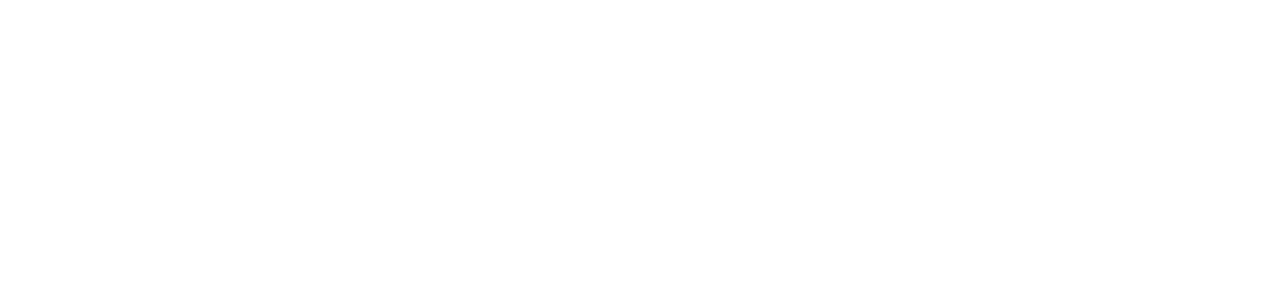
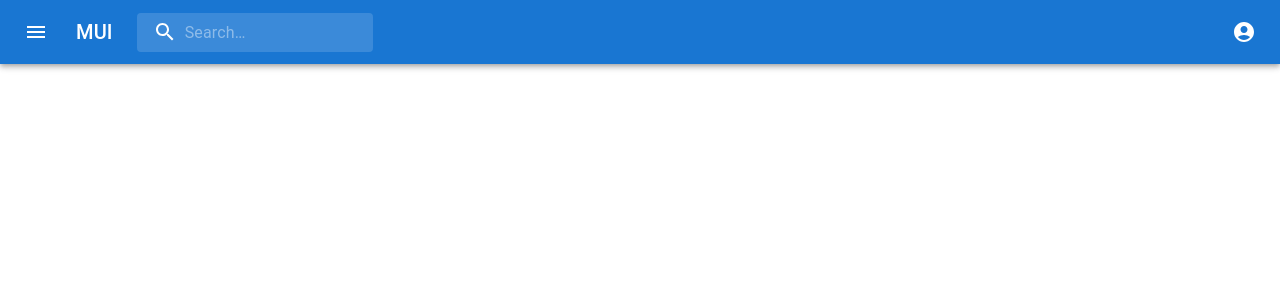
Before and after one commit to nilouhou/school-rate, a React (Create React App) app in the folder client/: page /schools in a window 1280 px wide. Shown: the top 300 px of the page. Built offline with nearby package versions, Linux system fonts and the light colour scheme.

Commit message:
Created Header

```diff
--- a/client/package.json
+++ b/client/package.json
@@ -3,6 +3,10 @@
   "version": "0.1.0",
   "private": true,
   "dependencies": {
+    "@emotion/react": "^11.7.1",
+    "@emotion/styled": "^11.6.0",
+    "@mui/icons-material": "^5.2.5",
+    "@mui/material": "^5.2.8",
     "@testing-library/jest-dom": "^5.16.1",
     "@testing-library/react": "^12.1.2",
     "@testing-library/user-event": "^13.5.0",
--- a/client/public/index.html
+++ b/client/public/index.html
@@ -10,34 +10,11 @@
 			content="Web site created using create-react-app"
 		/>
 		<link rel="apple-touch-icon" href="%PUBLIC_URL%/logo192.png" />
-    <!--
-      manifest.json provides metadata used when your web app is installed on a
-      user's mobile device or desktop. See https://developers.google.com/web/fundamentals/web-app-manifest/
-    -->
-    <link rel="manifest" href="%PUBLIC_URL%/manifest.json" />
-    <!--
-      Notice the use of %PUBLIC_URL% in the tags above.
-      It will be replaced with the URL of the `public` folder during the build.
-      Only files inside the `public` folder can be referenced from the HTML.
 
-      Unlike "/favicon.ico" or "favicon.ico", "%PUBLIC_URL%/favicon.ico" will
-      work correctly both with client-side routing and a non-root public URL.
-      Learn how to configure a non-root public URL by running `npm run build`.
-    -->
-    <title>React App</title>
+		<title>School Rate App</title>
 	</head>
 	<body>
 		<noscript>You need to enable JavaScript to run this app.</noscript>
 		<div id="root"></div>
-    <!--
-      This HTML file is a template.
-      If you open it directly in the browser, you will see an empty page.
-
-      You can add webfonts, meta tags, or analytics to this file.
-      The build step will place the bundled scripts into the <body> tag.
-
-      To begin the development, run `npm start` or `yarn start`.
-      To create a production bundle, use `npm run build` or `yarn build`.
-    -->
 	</body>
 </html>
--- a/client/src/App.js
+++ b/client/src/App.js
@@ -1,13 +1,14 @@
 import { BrowserRouter, Route, Switch, Redirect } from "react-router-dom";
+import Schools from "./Pages/Schools/Schools";
 
 function App() {
 	return (
 		<BrowserRouter>
 			{/* <Header /> */}
 			<Switch>
-				{/* <Redirect from="/" to="/schools" exact />
+				<Redirect from="/" to="/schools" exact />
 				<Route path="/schools" component={Schools} exact />
-				<Route path="/schools/:id" component={SchoolsDetails} /> */}
+				{/* <Route path="/schools/:id" component={SchoolsDetails} /> */}
 			</Switch>
 		</BrowserRouter>
 	);
--- /dev/null
+++ b/client/src/Pages/Schools/Schools.jsx
@@ -0,0 +1,23 @@
+import React from "react";
+import Header from "../../components/Header/Header";
+import Grid from "@mui/material/Grid";
+import CssBaseline from "@mui/material/CssBaseline";
+
+const Schools = () => {
+	return (
+		<>
+			<CssBaseline />
+			<Header />
+			<Grid container spacing={3} style={{ width: "100%" }}>
+				<Grid item xs={12} md={4}>
+					{/* <List places={places} /> */}
+				</Grid>
+				<Grid item xs={12} md={8}>
+					{/* <Map places={places} /> */}
+				</Grid>
+			</Grid>
+		</>
+	);
+};
+
+export default Schools;
--- /dev/null
+++ b/client/src/components/Header/Header.jsx
@@ -0,0 +1,216 @@
+import * as React from "react";
+import { styled, alpha } from "@mui/material/styles";
+import AppBar from "@mui/material/AppBar";
+import Box from "@mui/material/Box";
+import Toolbar from "@mui/material/Toolbar";
+import IconButton from "@mui/material/IconButton";
+import Typography from "@mui/material/Typography";
+import InputBase from "@mui/material/InputBase";
+import Badge from "@mui/material/Badge";
+import MenuItem from "@mui/material/MenuItem";
+import Menu from "@mui/material/Menu";
+import MenuIcon from "@mui/icons-material/Menu";
+import SearchIcon from "@mui/icons-material/Search";
+import AccountCircle from "@mui/icons-material/AccountCircle";
+
+import MoreIcon from "@mui/icons-material/MoreVert";
+import { createTheme } from "@mui/material/styles";
+
+const theme = createTheme({
+	palette: {
+		primary: {
+			light: "#e5ffff",
+			main: "#b2ebf2",
+			dark: "#81b9bf",
+			contrastText: "#fff",
+		},
+		secondary: {
+			light: "#fff",
+			main: "##f5f5f5",
+			dark: "#c2c2c2",
+			contrastText: "#000",
+		},
+	},
+});
+
+const Search = styled("div")(({ theme }) => ({
+	position: "relative",
+	borderRadius: theme.shape.borderRadius,
+	backgroundColor: alpha(theme.palette.common.white, 0.15),
+	"&:hover": {
+		backgroundColor: alpha(theme.palette.common.white, 0.25),
+	},
+	marginRight: theme.spacing(2),
+	marginLeft: 0,
+	width: "100%",
+	[theme.breakpoints.up("sm")]: {
+		marginLeft: theme.spacing(3),
+		width: "auto",
+	},
+}));
+
+const SearchIconWrapper = styled("div")(({ theme }) => ({
+	padding: theme.spacing(0, 2),
+	height: "100%",
+	position: "absolute",
+	pointerEvents: "none",
+	display: "flex",
+	alignItems: "center",
+	justifyContent: "center",
+}));
+
+const StyledInputBase = styled(InputBase)(({ theme }) => ({
+	color: "inherit",
+	"& .MuiInputBase-input": {
+		padding: theme.spacing(1, 1, 1, 0),
+		// vertical padding + font size from searchIcon
+		paddingLeft: `calc(1em + ${theme.spacing(4)})`,
+		transition: theme.transitions.create("width"),
+		width: "100%",
+		[theme.breakpoints.up("md")]: {
+			width: "20ch",
+		},
+	},
+}));
+
+export default function PrimarySearchAppBar() {
+	const [anchorEl, setAnchorEl] = React.useState(null);
+	const [mobileMoreAnchorEl, setMobileMoreAnchorEl] = React.useState(null);
+
+	const isMenuOpen = Boolean(anchorEl);
+	const isMobileMenuOpen = Boolean(mobileMoreAnchorEl);
+
+	const handleProfileMenuOpen = (event) => {
+		setAnchorEl(event.currentTarget);
+	};
+
+	const handleMobileMenuClose = () => {
+		setMobileMoreAnchorEl(null);
+	};
+
+	const handleMenuClose = () => {
+		setAnchorEl(null);
+		handleMobileMenuClose();
+	};
+
+	const handleMobileMenuOpen = (event) => {
+		setMobileMoreAnchorEl(event.currentTarget);
+	};
+
+	const menuId = "primary-search-account-menu";
+	const renderMenu = (
+		<Menu
+			anchorEl={anchorEl}
+			anchorOrigin={{
+				vertical: "top",
+				horizontal: "right",
+			}}
+			id={menuId}
+			keepMounted
+			transformOrigin={{
+				vertical: "top",
+				horizontal: "right",
+			}}
+			open={isMenuOpen}
+			onClose={handleMenuClose}
+		>
+			<MenuItem onClick={handleMenuClose}>Profile</MenuItem>
+			<MenuItem onClick={handleMenuClose}>My account</MenuItem>
+		</Menu>
+	);
+
+	const mobileMenuId = "primary-search-account-menu-mobile";
+	const renderMobileMenu = (
+		<Menu
+			anchorEl={mobileMoreAnchorEl}
+			anchorOrigin={{
+				vertical: "top",
+				horizontal: "right",
+			}}
+			id={mobileMenuId}
+			keepMounted
+			transformOrigin={{
+				vertical: "top",
+				horizontal: "right",
+			}}
+			open={isMobileMenuOpen}
+			onClose={handleMobileMenuClose}
+		>
+			<MenuItem onClick={handleProfileMenuOpen}>
+				<IconButton
+					size="large"
+					aria-label="account of current user"
+					aria-controls="primary-search-account-menu"
+					aria-haspopup="true"
+					color="inherit"
+				>
+					<AccountCircle />
+				</IconButton>
+				<p>Profile</p>
+			</MenuItem>
+		</Menu>
+	);
+
+	return (
+		<Box sx={{ flexGrow: 1 }}>
+			<AppBar position="static">
+				<Toolbar>
+					<IconButton
+						size="large"
+						edge="start"
+						color="inherit"
+						aria-label="open drawer"
+						sx={{ mr: 2 }}
+					>
+						<MenuIcon />
+					</IconButton>
+					<Typography
+						variant="h6"
+						noWrap
+						component="div"
+						sx={{ display: { xs: "none", sm: "block" } }}
+					>
+						MUI
+					</Typography>
+					<Search>
+						<SearchIconWrapper>
+							<SearchIcon />
+						</SearchIconWrapper>
+						<StyledInputBase
+							placeholder="Search…"
+							inputProps={{ "aria-label": "search" }}
+						/>
+					</Search>
+					<Box sx={{ flexGrow: 1 }} />
+					<Box sx={{ display: { xs: "none", md: "flex" } }}>
+						<IconButton
+							size="large"
+							edge="end"
+							aria-label="account of current user"
+							aria-controls={menuId}
+							aria-haspopup="true"
+							onClick={handleProfileMenuOpen}
+							color="inherit"
+						>
+							<AccountCircle />
+						</IconButton>
+					</Box>
+					<Box sx={{ display: { xs: "flex", md: "none" } }}>
+						<IconButton
+							size="large"
+							aria-label="show more"
+							aria-controls={mobileMenuId}
+							aria-haspopup="true"
+							onClick={handleMobileMenuOpen}
+							color="inherit"
+						>
+							<MoreIcon />
+						</IconButton>
+					</Box>
+				</Toolbar>
+			</AppBar>
+			{renderMobileMenu}
+			{renderMenu}
+		</Box>
+	);
+}
```
Also changed, not shown: client/public/manifest.json (deleted), client/src/Pages/Schools/Schools.scss (added), 1 other file (tests, documents, lock files or other folders). Lines whose indentation alone changed are shown as unchanged.
